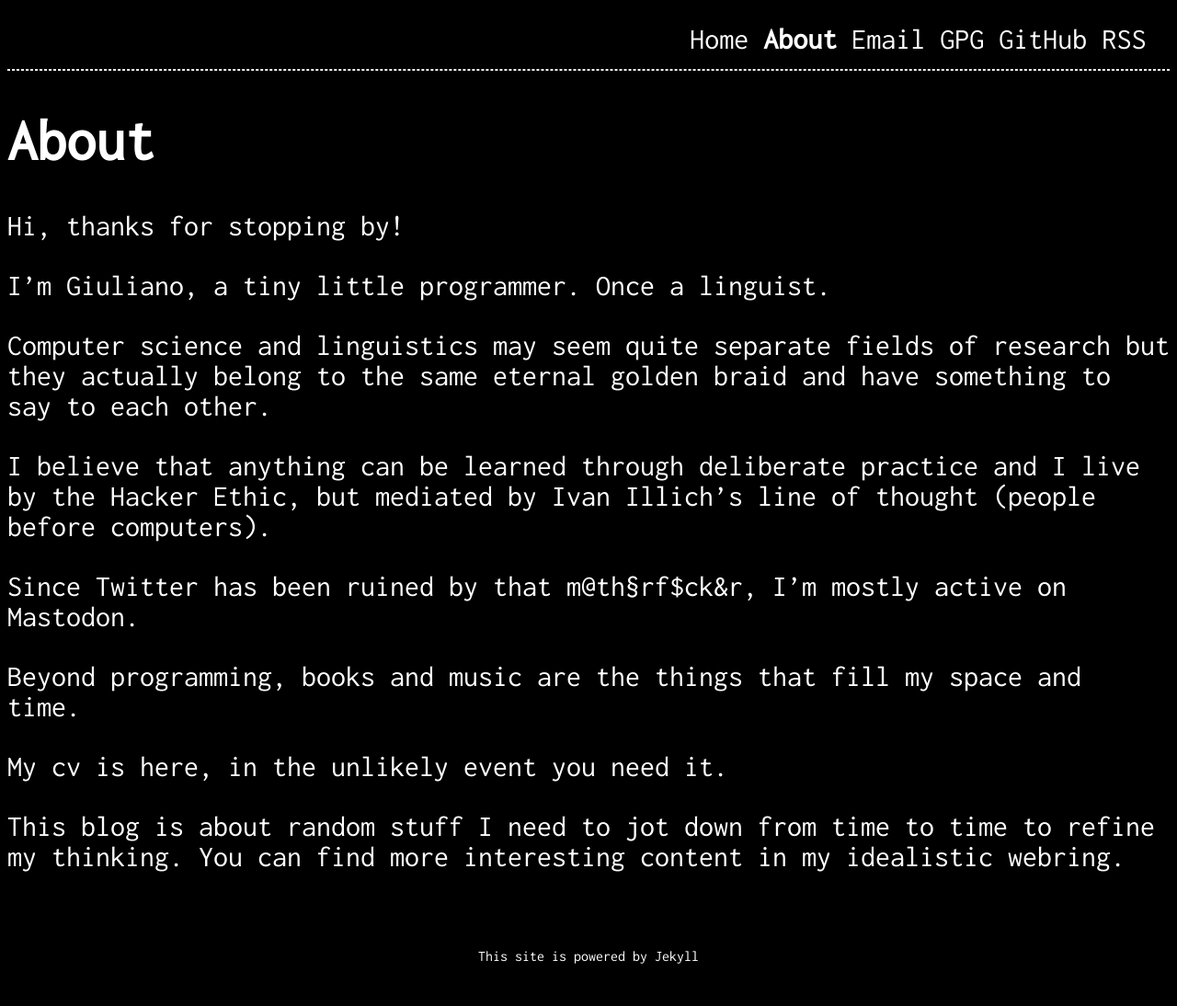
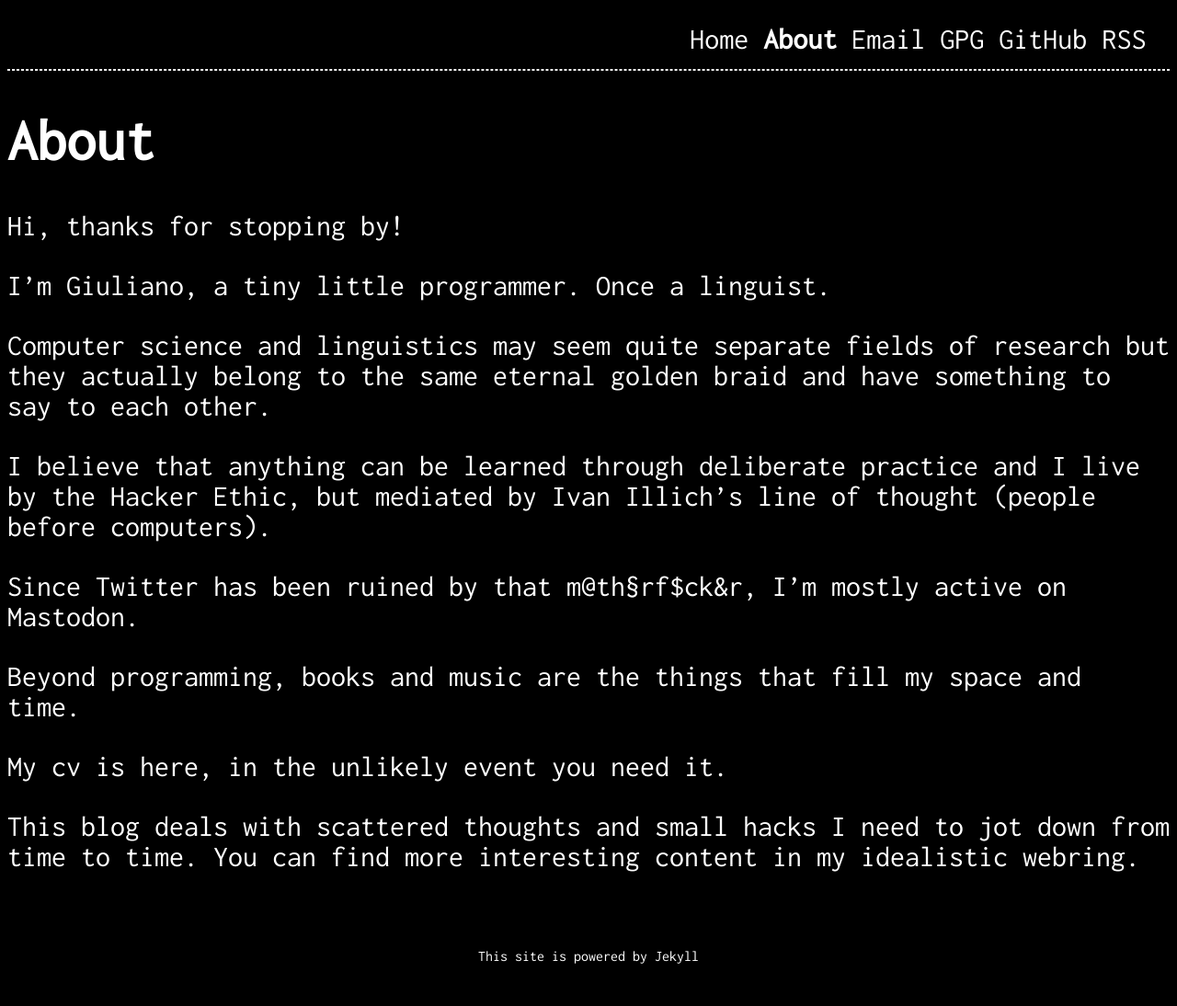
Before and after one commit to giulianopz/giulianopz.github.io, a Jekyll site: the page built from about.md, in a window 1280 px wide. Shown: the whole page at 92% size. Built offline with Jekyll 4.4.1, drawn with Linux system fonts in a browser that asks for light colours; nearby versions of some CDN libraries.

Commit message:
Tweak wording

```diff
--- a/about.md
+++ b/about.md
@@ -13,10 +13,10 @@ Computer science and linguistics may seem quite separate fields of research but
 I believe that anything can be learned through [deliberate practice](https://en.wikipedia.org/wiki/Practice_(learning_method)#Deliberate_practice) and
 I live by the [Hacker Ethic](https://en.wikipedia.org/wiki/Hacker_ethic), but mediated by [Ivan Illich](http://www.davidtinapple.com/illich/)'s line of thought (people before computers).
 
-Since Twitter has been ruined by that m@th§rf$ck&r, I'm mostly active on [Mastodon](https://hachyderm.io/web/@giulianopz).
+Since Twitter has been [ruined](https://www.theverge.com/c/23972308/twitter-x-death-tweets-history-elon-musk) by that m@th§rf$ck&r, I'm mostly active on [Mastodon](https://hachyderm.io/web/@giulianopz).
 
 Beyond programming, [books](https://www.goodreads.com/user/show/168807725-giuliano-panzironi) and [music](https://www.youtube.com/playlist?list=PLZ5XiIuJMh_mMQ0Wtqh3JfIvU0-n0JLaH) are the things that fill my space and time.
 
 My cv is [here](https://giulianopz.github.io/cv/), in the unlikely event you need it.
 
-This blog is about random stuff I need to jot down from time to time to refine my thinking. You can find more interesting content in my idealistic [webring](./favorites.html).
+This blog deals with scattered thoughts and small hacks I need to jot down from time to time. You can find more interesting content in my idealistic [webring](./favorites.html).
```
